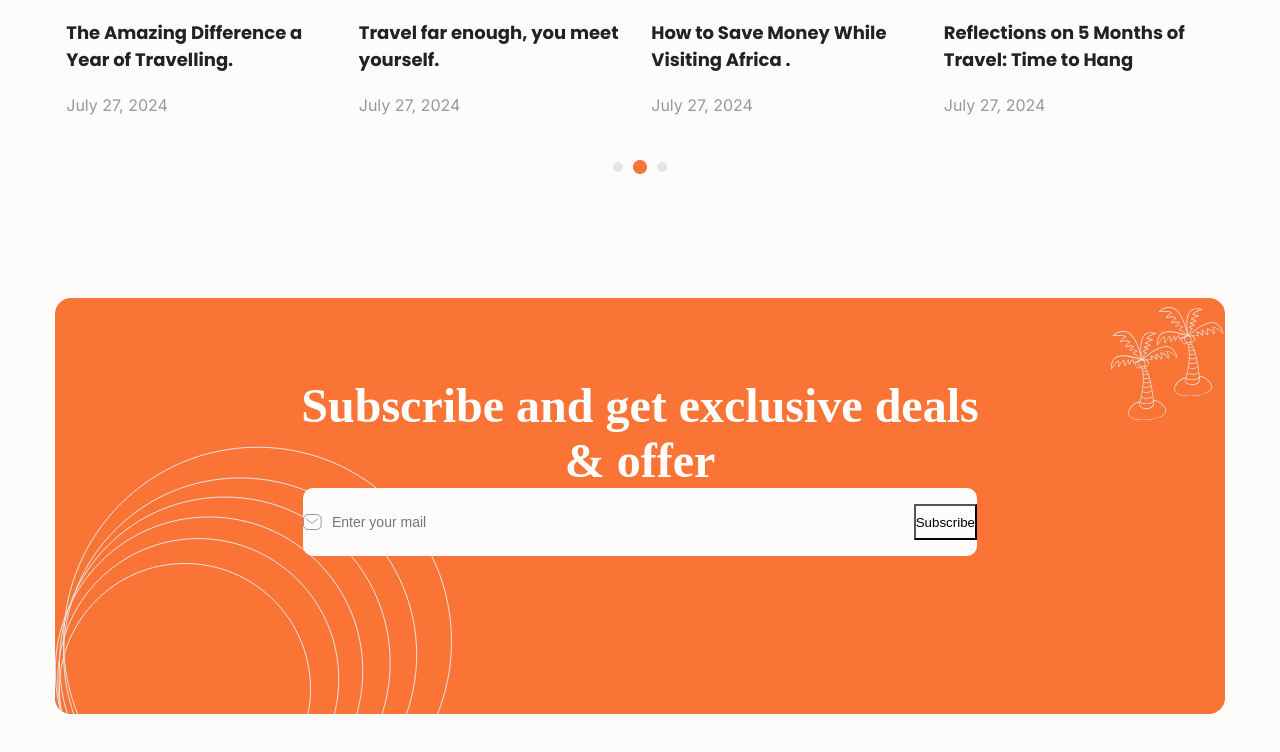
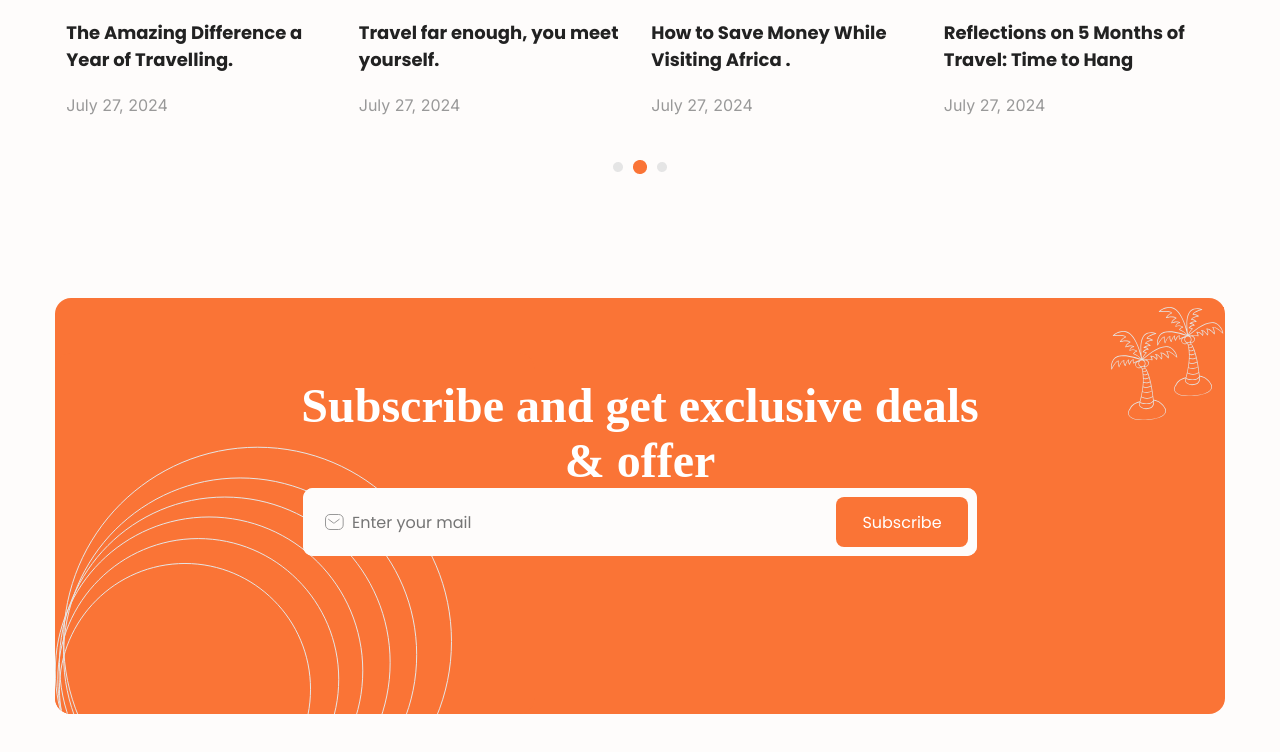
Before and after one commit to Karthikeyan-N-FSD/Landing-Page-1, a plain HTML site: page index.html in a window 1280 px wide. Shown: the part 4075-4827 px from the top of the page. Drawn offline with Linux system fonts and the light colour scheme; a web font is replaced by a local one.

Commit message:
scribe block done

```diff
--- a/index.html
+++ b/index.html
@@ -233,8 +233,8 @@
             <h1>Subscribe and get exclusive deals & offer</h1>
             <div class="subscribe-block">
                 <div class="input-container">
-                    <img src="./Images/scribe/Group46.svg">
-                    <input type="email" placeholder="Enter your mail" />
+                    <img src="./Images/scribe/Group46.svg" style="margin-left: 22px;">
+                    <input type="email" placeholder="Enter your mail" style="margin-left: 8px;"/>
                     <button class="subscribe-btn">Subscribe</button>
                 </div>
             </div>
--- a/style.css
+++ b/style.css
@@ -537,28 +537,43 @@ header .auth-buttons .signup {
 
 .subscribe-block {
     display: flex;
-  /*  justify-content: center; */
+    justify-content: center;
     align-items: center;
     width: 674px;
     height: 68px;
     border-radius: 10px;
     position: relative;
     z-index: 1;
-    font-family: Poppins;
-    font-size: 16px;
+
 }
+
 .input-container {
     display: flex;
+    border-radius: 10px;
+    width: 674px;
+    align-items: center;
+    /* Adjust width as needed */
+}
 
-
-    width: 674px; /* Adjust width as needed */
-
-}
 .input-container input {
     border: none;
     /*outline: none;*/
     flex: 1;
-    padding: 10px;
-    font-size: 14px;
-    color: #999999
+    height: 68px;
+    font-family: Poppins;
+    font-size: 16px;
+    color: #999999;
 }
+
+.subscribe-btn {
+    border: none;
+    background-color: #FA7436;
+    font-family: Poppins;
+    font-size: 16px;
+    color: white;
+    border-radius: 8px;
+    width: 132px;
+    height: 50px;
+    cursor: pointer;
+    margin-right: 9px;
+}
```
